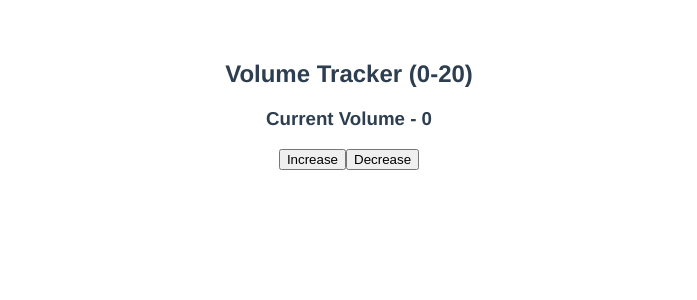
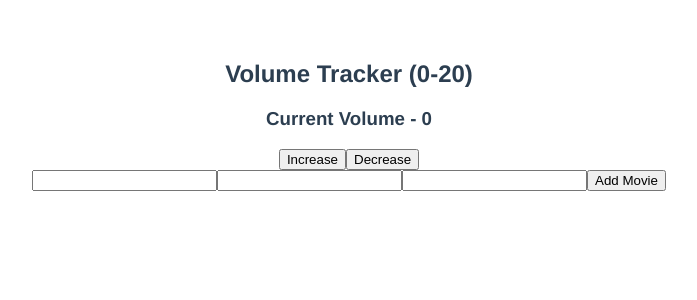
Before and after one commit to imsagarchopra/vuejs3demo, a Vue app: page / in a window 1280 px wide. Shown: the top 300 px of the page, without its empty margins (291-988 px from the left). Built offline with nearby package versions, Linux system fonts and the light colour scheme.

Commit message:
Immediate and Deep Watchers

```diff
--- a/src/components/WatcherDemo.vue
+++ b/src/components/WatcherDemo.vue
@@ -5,6 +5,12 @@
         <button @click="volume += 2">Increase</button>
         <button @click="volume -= 2">Decrease</button>
     </div>
+
+    <input type="text" v-model="movie"/>
+    <input type="text" v-model="movieInfo.title"/>
+    <input type="text" v-model="movieInfo.actor"/>
+
+    <button @click="movieList.push('Wonder Woman')">Add Movie</button>
 </template>
 
 <script>
@@ -12,7 +18,15 @@
     name: 'WatcherDemo',
     data() {
         return {
-            volume: 0
+            volume: 0,
+            movie:'',
+            movieInfo:{
+                title: '',
+                actor:''
+            },
+            movieList: [
+                'Batman', 'Superman'
+            ]
         }
     },
     methods: {
@@ -23,6 +37,24 @@
             if(newValue > oldValue && newValue === 16){
                 alert("Warning - High Sound Levels");
             }
+        },
+        movie:{
+            handler(newValue){
+                console.log(`Calling API with movie name = ${newValue}`);
+            },
+            immediate: true
+        },
+        movieInfo:{
+            handler(newValue){
+                console.log(`Calling API with movie title = ${newValue.title} and actor = ${newValue.actor}`);
+            },
+            deep: true
+        },
+        movieList:{
+            handler(newValue){
+                console.log(`Updated list ${newValue}`);
+            },
+            deep: true
         }
     }
 }
```
